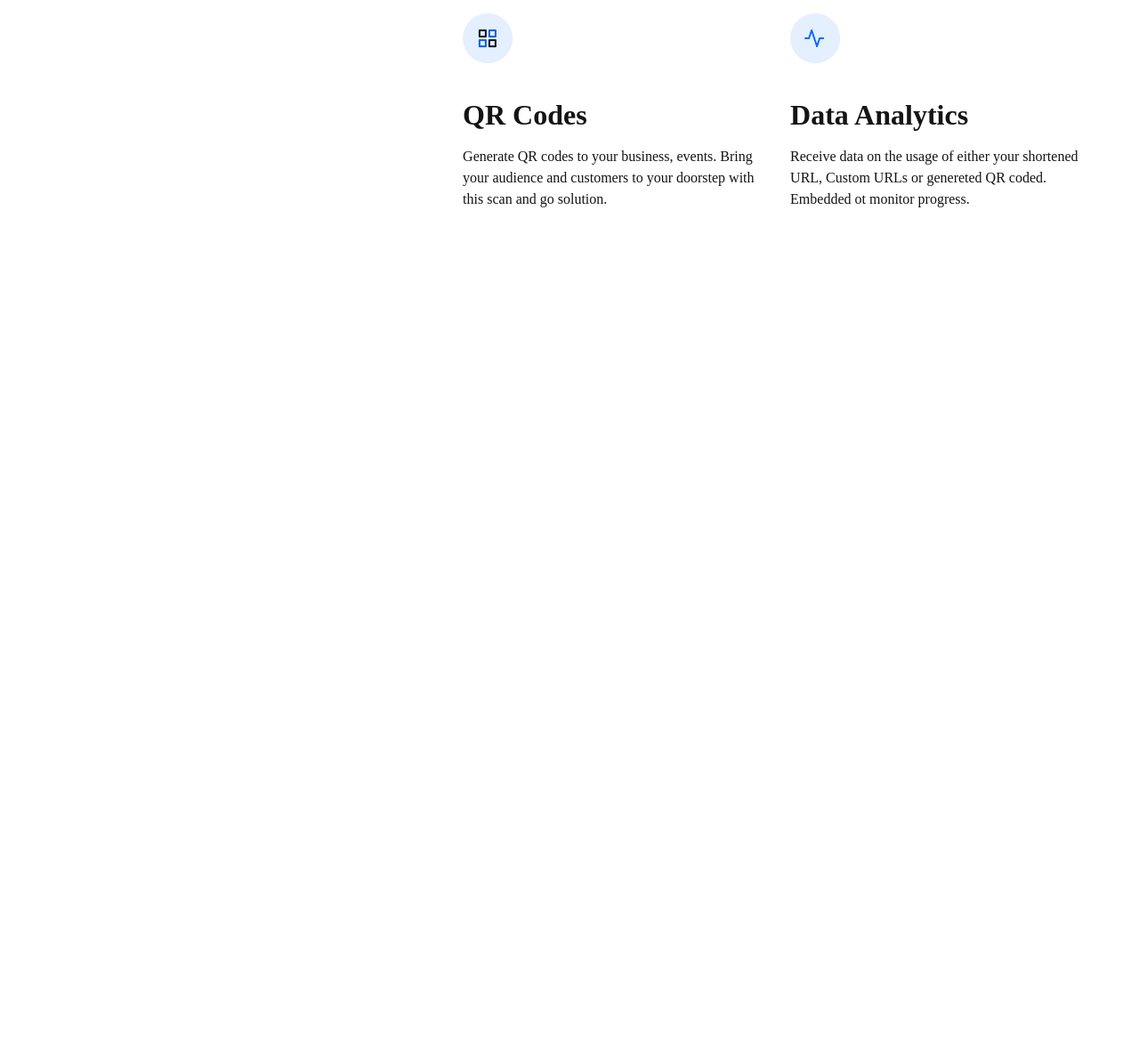
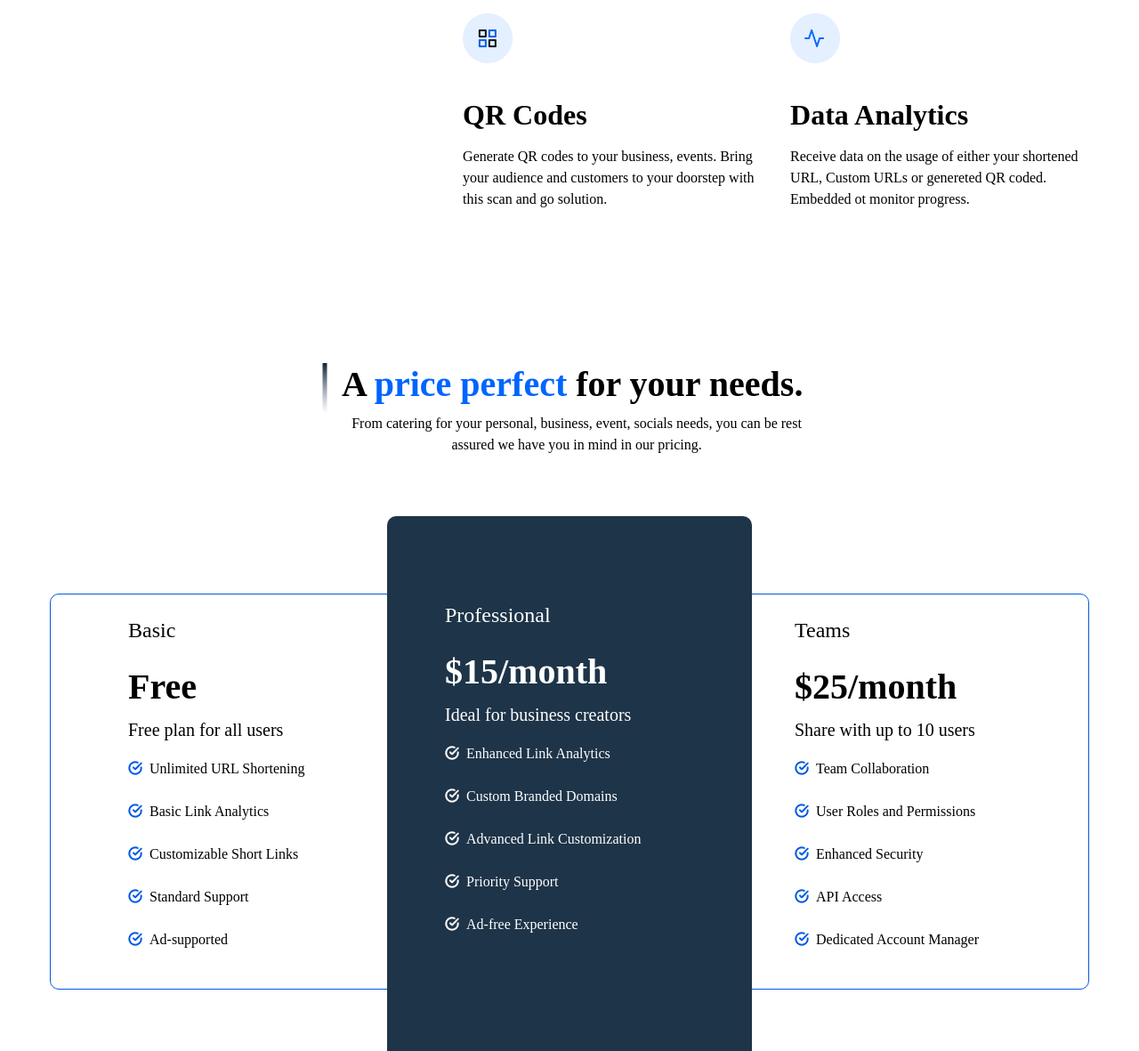
Before and after one commit to hendrixejegi/scissor, a plain HTML site: page index.html in a window 1280 px wide. Shown: the part 1619-2800 px from the top of the page at 89% size. Before the commit the page ends 1919 px from the top, so only its background shows below. Drawn offline with Linux system fonts and the light colour scheme; a web font is replaced by a local one.

Commit message:
added pricing session

```diff
--- a/css/style.css
+++ b/css/style.css
@@ -3,7 +3,6 @@
   margin: 0;
   padding: 0;
   box-sizing: border-box;
-  color: #141414;
 }
 
 ul li {list-style: none;}
@@ -153,3 +152,126 @@ input {outline: 0;}
   width: 340px;
   line-height: 24px;
 }
+
+/* Pricing section */
+.pricing-header {
+  margin-top: 108px;
+  margin-bottom: 68px;
+}
+
+.pricing-title-container {
+  display: flex;
+}
+
+.pricing-title {
+  padding-left: 16px;
+  padding-right: 2px;
+  line-height: 48px;
+  margin-bottom: 8px;
+}
+
+.pricing-description {
+  text-align: center;
+  width: 556px;
+  padding-left: 18.1px;
+  padding-right: 2px;
+  line-height: 24px;
+}
+
+.pricing-group {
+  position: relative;
+  height: fit-content;
+  display: grid;
+  grid-template-columns: 379px 410px 379px;
+  justify-content: center;
+  align-items: center;
+  margin-bottom: 68px;
+}
+
+.plan:nth-child(1),
+.plan:nth-child(3) {
+  position: relative;
+  z-index: 1;
+  padding-top: 24px;
+  padding-left: 87px;
+  padding-bottom: 43px;
+  border: 0.4px solid rgba(0, 90, 226, 1);
+  border-radius: 10px;
+}
+
+.plan:nth-child(1) {margin-right: -40px;}
+
+.plan:nth-child(3) {margin-left: -40px;}
+
+.plan:nth-child(2) {
+  position: relative;
+  z-index: 3;
+  padding-top: 95px;
+  padding-left: 65px;
+  padding-bottom: 148px;
+  color: #fff;
+  background: linear-gradient(180deg, #1E3448 99.99%, rgba(30, 52, 72, 0) 100%);
+  border-radius: 10px;
+}
+
+.plan:nth-child(1) .plan-name,
+.plan:nth-child(2) .plan-name,
+.plan:nth-child(3) .plan-name {
+  font-size: 24px;
+  line-height: 32px;
+  margin-bottom: 24px;
+}
+
+.plan:nth-child(1) .price-container,
+.plan:nth-child(2) .price-container,
+.plan:nth-child(3) .price-container {margin-bottom: 16px;}
+
+.plan:nth-child(1) .price,
+.plan:nth-child(2) .price,
+.plan:nth-child(3) .price {
+  line-height: 48px;
+  margin-bottom: 8px;
+}
+
+.plan:nth-child(1) .price-description,
+.plan:nth-child(2) .price-description,
+.plan:nth-child(3) .price-description {
+  font-size: 20px;
+  line-height: 32px;
+}
+
+.plan:nth-child(1) .plan-features li,
+.plan:nth-child(3) .plan-features li {
+  background-image: url(/icons/check-circle-blue.png);
+  background-repeat: no-repeat;
+  background-position: 0 3px;
+  padding-left: 24px;
+  line-height: 24px;
+  margin-bottom: 24px;
+}
+
+.plan:nth-child(2) .plan-features li {
+  background-image: url(/icons/check-circle-white.png);
+  background-repeat: no-repeat;
+  background-position: 0 3px;
+  padding-left: 24px;
+  line-height: 24px;
+  margin-bottom: 24px;
+}
+
+.plan:nth-child(1) .plan-features li:last-child,
+.plan:nth-child(2) .plan-features li:last-child,
+.plan:nth-child(3) .plan-features li:last-child {
+  margin-bottom: 0;
+}
+
+.price-buttons {
+  gap: 12px;
+  margin-bottom: 112px;
+}
+
+.price-buttons p:nth-child(1) a {
+  background-color: #fff;
+  color: #0065FE;
+  border: 0.4px solid #0065FE;
+}
--- a/css/utility.css
+++ b/css/utility.css
@@ -24,7 +24,7 @@
 .highlight {color: #0065FE;}
 
 .button {
-  width: 142px;
+  width: fit-content;
   height: 44px;
   color: #fff;
   text-align: center;
--- a/index.html
+++ b/index.html
@@ -1,27 +1,46 @@
 <!DOCTYPE html>
 <html lang="en">
   <head>
-    <meta charset="UTF-8">
-    <meta name="viewport" content="width=device-width, initial-scale=1.0">
+    <meta charset="UTF-8" />
+    <meta name="viewport" content="width=device-width, initial-scale=1.0" />
 
     <!-- Fonts -->
-    <link href="https://db.onlinewebfonts.com/c/040a78b437acd0433612f92e61d04a1b?family=Gilroy-Medium" rel="stylesheet" type="text/css"/>
-    <link href="https://db.onlinewebfonts.com/c/000833a3a58fb083c44b9de42c2ff0a2?family=Gilroy-SemiBold" rel="stylesheet" type="text/css"/>
-    <link href="https://db.onlinewebfonts.com/c/1064f0ad1cb65fdab43bb592ddd8aa91?family=Gilroy-Bold" rel="stylesheet" type="text/css"/>
+    <link
+      href="https://db.onlinewebfonts.com/c/040a78b437acd0433612f92e61d04a1b?family=Gilroy-Medium"
+      rel="stylesheet"
+      type="text/css"
+    />
+    <link
+      href="https://db.onlinewebfonts.com/c/000833a3a58fb083c44b9de42c2ff0a2?family=Gilroy-SemiBold"
+      rel="stylesheet"
+      type="text/css"
+    />
+    <link
+      href="https://db.onlinewebfonts.com/c/1064f0ad1cb65fdab43bb592ddd8aa91?family=Gilroy-Bold"
+      rel="stylesheet"
+      type="text/css"
+    />
 
     <!-- Styles -->
-    <link rel="stylesheet" href="/css/utility.css">
-    <link rel="stylesheet" href="/css/style.css">
+    <link rel="stylesheet" href="/css/utility.css" />
+    <link rel="stylesheet" href="/css/style.css" />
     <title>Scissor</title>
   </head>
   <body>
     <header id="header">
       <nav id="navigation" class="flex centered">
-            <div class="logo"><img src="/images/Logo.png" alt="Scissor logo"></div>
+        <div class="logo">
+          <img src="/images/Logo.png" alt="Scissor logo" />
+        </div>
         <div class="nav-container medium f-18">
           <ul class="flex">
             <li><a href="#" class="highlight">My URLs</a></li>
-                    <li><a href="#">Features <span><img src="/icons/Vector-chevron-down.png" alt=""></span></a></li>
+            <li>
+              <a href="#"
+                >Features
+                <span><img src="/icons/Vector-chevron-down.png" alt="" /></span
+              ></a>
+            </li>
             <li><a href="#">Pricing</a></li>
             <li><a href="#">Analytics</a></li>
             <li><a href="#">FAQs</a></li>
@@ -37,11 +56,16 @@
 
       <section class="brief bold centered">
         <h1 class="f-48">
-                Optimize Your Online Experience With Our Advanced <span class="highlight">URL Shortening</span> Solution
-                <img src="/icons/Vector 3-brief-slash.png" alt="" class="centered">
+          Optimize Your Online Experience With Our Advanced
+          <span class="highlight">URL Shortening</span> Solution
+          <img src="/icons/Vector 3-brief-slash.png" alt="" class="centered" />
         </h1>
 
-            <p class="medium centered f-18">Personalize your shortened URLs to align with your brand identity. Utilize custom slugs, brand links, and domain customization options to reinforce your brand presence and enhance user engagement.</p>
+        <p class="medium centered f-18">
+          Personalize your shortened URLs to align with your brand identity.
+          Utilize custom slugs, brand links, and domain customization options to
+          reinforce your brand presence and enhance user engagement.
+        </p>
 
         <div class="buttons flex centered semi-bold">
           <a href="#" class="button">Sign Up</a>
@@ -51,18 +75,27 @@
 
       <div class="banner centered">
         <div class="banner-box">
-                <img src="/icons/Frame 1000001716-links.png" alt="">
-                <p class="medium centered">Seamlessly transform your URLs into concise and <span class="semi-bold">shareable links</span> with just a few clicks.</p>
+          <img src="/icons/Frame 1000001716-links.png" alt="" />
+          <p class="medium centered">
+            Seamlessly transform your URLs into concise and
+            <span class="semi-bold">shareable links</span> with just a few
+            clicks.
+          </p>
         </div>
-            <img src="/icons/Vector 2-banner-header-1.png" alt="">
+        <img src="/icons/Vector 2-banner-header-1.png" alt="" />
       </div>
     </header>
 
     <main id="main">
       <section id="info" class="info">
-            <div class="info-image"><img src="/icons/Group 3-ellipse.png" alt="" class="responsive-img"></div>
+        <div class="info-image">
+          <img src="/icons/Group 3-ellipse.png" alt="" class="responsive-img" />
+        </div>
         <div class="info-content">
-                <h2 class=" info-title bold f-40">One Stop.<br/> Four <span class="highlight">Possibilities.</span></h2>
+          <h2 class="info-title bold f-40">
+            One Stop.<br />
+            Four <span class="highlight">Possibilities.</span>
+          </h2>
           <div class="stats">
             <div class="stats-group">
               <div class="stats-item">
@@ -71,13 +104,19 @@
               </div>
               <div class="stats-item">
                 <h2 class="stats-number semi-bold f-32">60M</h2>
-                            <p class="stats-description medium">Links & QR<br/> codes created</p>
+                <p class="stats-description medium">
+                  Links & QR<br />
+                  codes created
+                </p>
               </div>
             </div>
             <div class="stats-group">
               <div class="stats-item">
                 <h2 class="stats-number semi-bold f-32">1B</h2>
-                            <p class="stats-description medium">Clicked & Scanned<br/> connections</p>
+                <p class="stats-description medium">
+                  Clicked & Scanned<br />
+                  connections
+                </p>
               </div>
               <div class="stats-item">
                 <h2 class="stats-number semi-bold f-32">300k</h2>
@@ -90,39 +129,148 @@
       <section id="features" class="features">
         <div class="features-header">
           <div class="features-title-container">
-                <img src="/icons/Line 70-feature.png" alt="">
-                <h2 class="bold f-40">Why choose <span class="highlight">Scissors</span></h2>
+            <img
+              src="/icons/Line 70-feature.png"
+              alt=""
+              class="features-icon"
+            />
+            <h2 class="features-title bold f-40">
+              Why choose <span class="highlight">Scissors</span>
+            </h2>
           </div>
-               <p class="features-description medium">Scissors is the hub of everything that has to do with your link management. We shorten your URLs, allow you creating custom ones for  your personal, business, event usage. Our swift QR code creation, management and usage tracking with advanced analytics for all of these is second to none.</p>
+          <p class="features-description medium">
+            Scissors is the hub of everything that has to do with your link
+            management. We shorten your URLs, allow you creating custom ones for
+            your personal, business, event usage. Our swift QR code creation,
+            management and usage tracking with advanced analytics for all of
+            these is second to none.
+          </p>
         </div>
         <div class="features-content">
           <div class="features-group">
             <div class="features-item">
-                        <img src="/icons/Group 6-link-icon.png" alt="" class="features-item-icon">
+              <img
+                src="/icons/Group 6-link-icon.png"
+                alt=""
+                class="features-item-icon"
+              />
               <h3 class="features-item-title semi-bold f-32">URL Shortening</h3>
-                        <p class="features-item-description medium">Scissor allows you to shorten URLs of your business, events. Shorten your URL at scale, URL redirects.</p>
+              <p class="features-item-description medium">
+                Scissor allows you to shorten URLs of your business, events.
+                Shorten your URL at scale, URL redirects.
+              </p>
             </div>
             <div class="features-item">
-                        <img src="/icons/Group 6-url-icon.png" alt="" class="features-item-icon">
+              <img
+                src="/icons/Group 6-url-icon.png"
+                alt=""
+                class="features-item-icon"
+              />
               <h3 class="features-item-title semi-bold f-32">Custom URLs</h3>
-                        <p class="features-item-description medium">With Scissor, you can create custom URls with the length you want! A solution for socials and businesses.</p>
+              <p class="features-item-description medium">
+                With Scissor, you can create custom URls with the length you
+                want! A solution for socials and businesses.
+              </p>
             </div>
           </div>
           <div class="features-group">
             <div class="features-item">
-                        <img src="/icons/Group 6-qr-code-icon.png" alt="" class="features-item-icon">
+              <img
+                src="/icons/Group 6-qr-code-icon.png"
+                alt=""
+                class="features-item-icon"
+              />
               <h3 class="features-item-title semi-bold f-32">QR Codes</h3>
-                        <p class="features-item-description medium">Generate QR codes to your business,  events. Bring your audience and customers to your doorstep with this scan and go solution.</p>
+              <p class="features-item-description medium">
+                Generate QR codes to your business, events. Bring your audience
+                and customers to your doorstep with this scan and go solution.
+              </p>
             </div>
             <div class="features-item">
-                        <img src="/icons/Frame 1000001718-data-icon.png" alt="" class="features-item-icon">
+              <img
+                src="/icons/Frame 1000001718-data-icon.png"
+                alt=""
+                class="features-item-icon"
+              />
               <h3 class="features-item-title semi-bold f-32">Data Analytics</h3>
-                        <p class="features-item-description medium">Receive data on the usage of either your shortened URL, Custom URLs or genereted QR coded. Embedded ot monitor progress.</p>
+              <p class="features-item-description medium">
+                Receive data on the usage of either your shortened URL, Custom
+                URLs or genereted QR coded. Embedded ot monitor progress.
+              </p>
             </div>
           </div>
         </div>
       </section>
-        <section id="pricing"></section>
+      <section id="pricing" class="pricing">
+        <div class="pricing-header centered">
+          <div class="pricing-title-container">
+            <img src="/icons/Line 70-feature.png" alt="" class="pricing-icon" />
+            <h2 class="pricing-title bold f-40">
+              A <span class="highlight">price perfect</span> for your needs.
+            </h2>
+          </div>
+          <p class="pricing-description medium">
+            From catering for your personal, business, event, socials needs, you
+            can be rest assured we have you in mind in our pricing.
+          </p>
+        </div>
+        <div class="pricing-group">
+          <div class="plan">
+            <p class="plan-name medium">Basic</p>
+            <div class="price-container">
+              <h3 class="price bold f-40">Free</h3>
+              <p class="price-description medium">Free plan for all users</p>
+            </div>
+            <div class="plan-features">
+              <ul>
+                <li class="medium">Unlimited URL Shortening</li>
+                <li class="medium">Basic Link Analytics</li>
+                <li class="medium">Customizable Short Links</li>
+                <li class="medium">Standard Support</li>
+                <li class="medium">Ad-supported</li>
+              </ul>
+            </div>
+          </div>
+          <div class="plan">
+            <p class="plan-name medium">Professional</p>
+            <div class="price-container">
+              <h3 class="price bold f-40">$15/month</h3>
+              <p class="price-description medium">
+                Ideal for business creators
+              </p>
+            </div>
+            <div class="plan-features">
+              <ul>
+                <li class="medium">Enhanced Link Analytics</li>
+                <li class="medium">Custom Branded Domains</li>
+                <li class="medium">Advanced Link Customization</li>
+                <li class="medium">Priority Support</li>
+                <li class="medium">Ad-free Experience</li>
+              </ul>
+            </div>
+          </div>
+          <div class="plan">
+            <p class="plan-name medium">Teams</p>
+            <div class="price-container">
+              <h3 class="price bold f-40">$25/month</h3>
+              <p class="price-description medium">Share with up to 10 users</p>
+            </div>
+            <div class="plan-features">
+              <ul>
+                <li class="medium">Team Collaboration</li>
+                <li class="medium">User Roles and Permissions</li>
+                <li class="medium">Enhanced Security</li>
+                <li class="medium">API Access</li>
+                <li class="medium">Dedicated Account Manager</li>
+              </ul>
+            </div>
+          </div>
+        </div>
+        <div class="price-buttons flex centered">
+          <p><a href="#" class="button semi-bold">Get Custom Pricing</a></p>
+          <p><a href="" class="button semi-bold">Select Pricing</a></p>
+        </div>
+      </section>
       <section id="sample"></section>
       <section id="faqs"></section>
       <section id="banner"></section>
```
Also changed, not shown: icons/check-circle-blue.png (added), icons/check-circle-white.png (added). Lines whose indentation alone changed are shown as unchanged.
